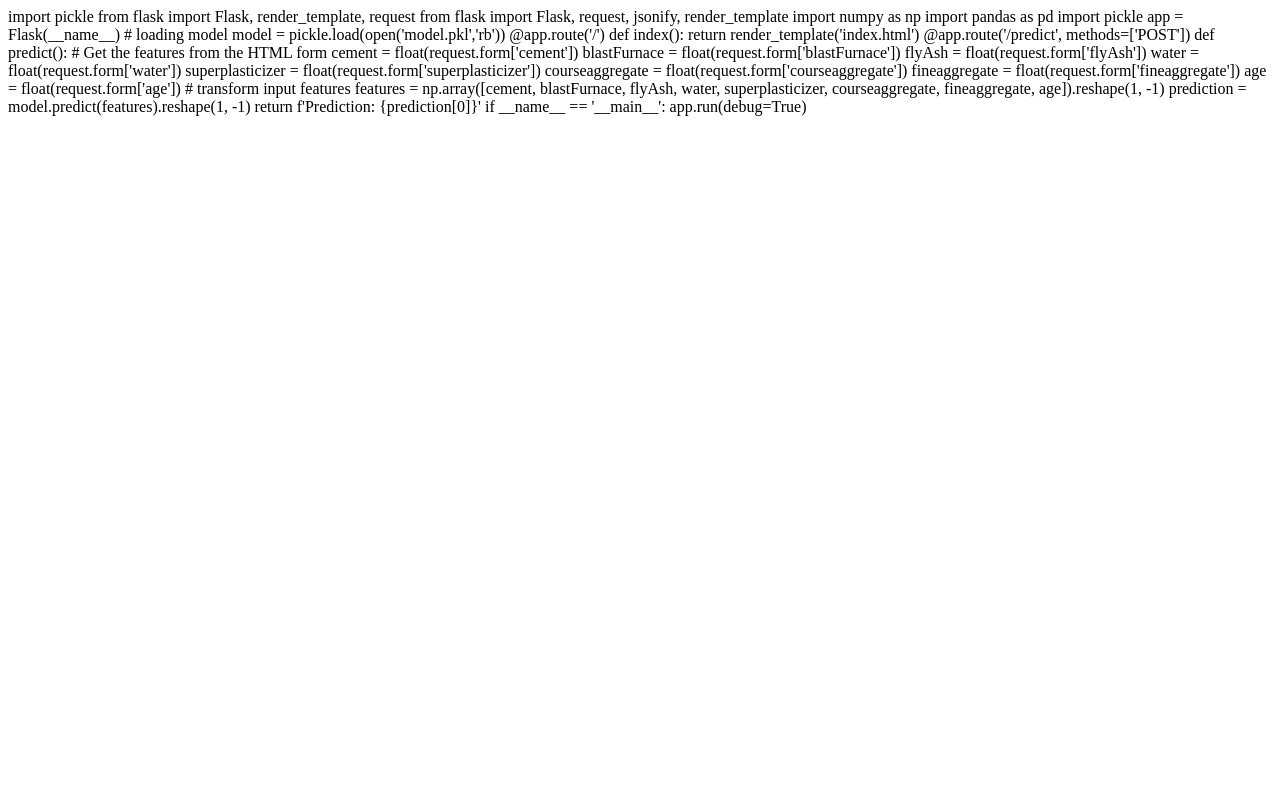
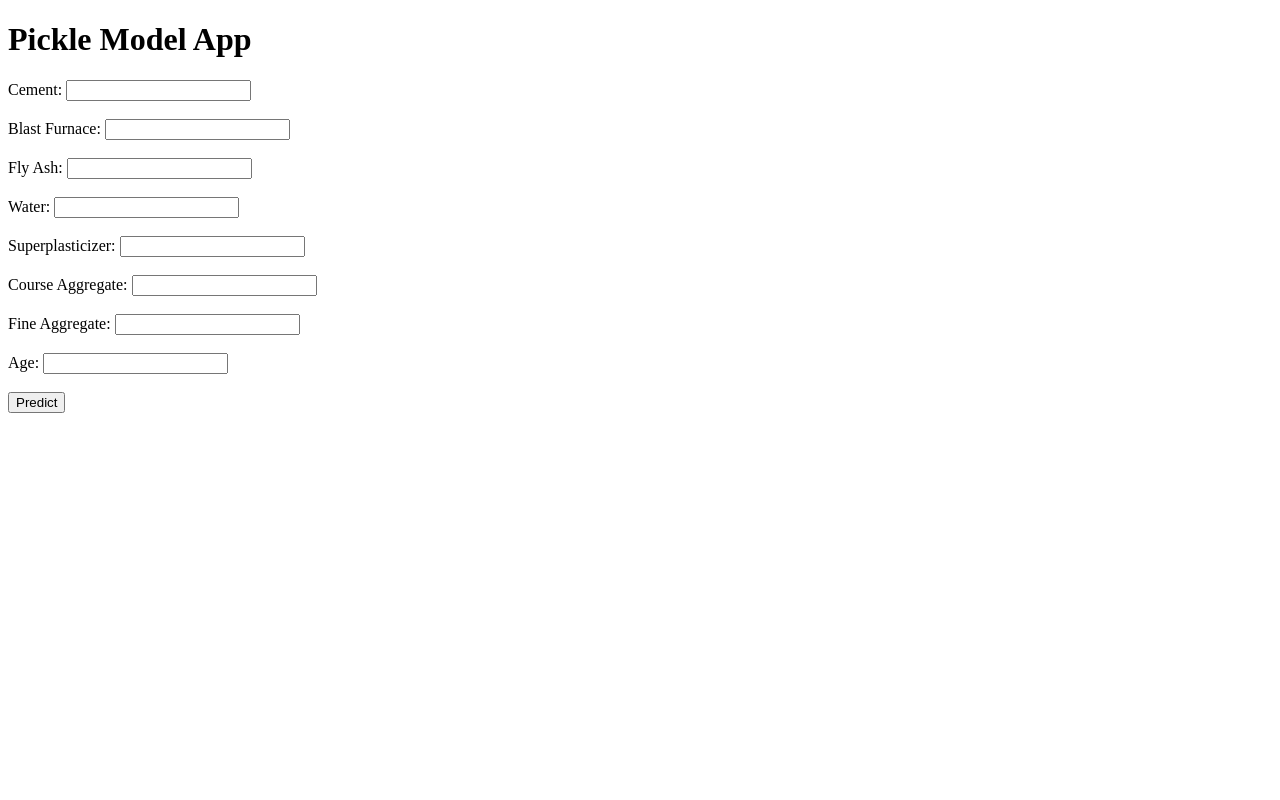
Before and after one commit to prathish-OFFICIAL/Cement_analysis_web, a Flask app: page / in a window 1280 px wide. Run offline with Flask 3, Linux system fonts and the light colour scheme; parts of the project's set-up code (start-up, migrations or seed data) failed here and were passed over.

Commit message:
Update index.html

```diff
--- a/templates/index.html
+++ b/templates/index.html
@@ -1,34 +1,28 @@
-import pickle
-from flask import Flask, render_template, request
-from flask import Flask, request, jsonify, render_template
-import numpy as np
-import pandas as pd
-import pickle
-app = Flask(__name__)
-
-# loading model
-model = pickle.load(open('model.pkl','rb'))
-
-@app.route('/')
-def index():
-    return render_template('index.html')
-
-@app.route('/predict', methods=['POST'])
-def predict():
-    # Get the features from the HTML form
-    cement = float(request.form['cement'])
-    blastFurnace = float(request.form['blastFurnace'])
-    flyAsh = float(request.form['flyAsh'])
-    water = float(request.form['water'])
-    superplasticizer = float(request.form['superplasticizer'])
-    courseaggregate = float(request.form['courseaggregate'])
-    fineaggregate = float(request.form['fineaggregate'])
-    age = float(request.form['age'])
-
-    # transform input features
-    features = np.array([cement, blastFurnace, flyAsh, water, superplasticizer, courseaggregate, fineaggregate, age]).reshape(1, -1)
-    prediction = model.predict(features).reshape(1, -1)
-
-    return f'Prediction: {prediction[0]}'
-if __name__ == '__main__':
-    app.run(debug=True)
+<!DOCTYPE html>
+<html>
+<head>
+    <title>Pickle Model App</title>
+</head>
+<body>
+    <h1>Pickle Model App</h1>
+    <form action="/predict" method="post">
+        <label for="cement">Cement:</label>
+        <input type="text" id="cement" name="cement"><br><br>
+        <label for="blastFurnace">Blast Furnace:</label>
+        <input type="text" id="blastFurnace" name="blastFurnace"><br><br>
+        <label for="flyAsh">Fly Ash:</label>
+        <input type="text" id="flyAsh" name="flyAsh"><br><br>
+        <label for="water">Water:</label>
+        <input type="text" id="water" name="water"><br><br>
+        <label for="superplasticizer">Superplasticizer:</label>
+        <input type="text" id="superplasticizer" name="superplasticizer"><br><br>
+        <label for="courseAggregate">Course Aggregate:</label>
+        <input type="text" id="courseaggregate" name="courseaggregate"><br><br>
+        <label for="fineAggregate">Fine Aggregate:</label>
+        <input type="text" id="fineaggregate" name="fineaggregate"><br><br>
+        <label for="age">Age:</label>
+        <input type="text" id="age" name="age"><br><br>
+        <input type="submit" value="Predict">
+    </form>
+</body>
+</html>
```
